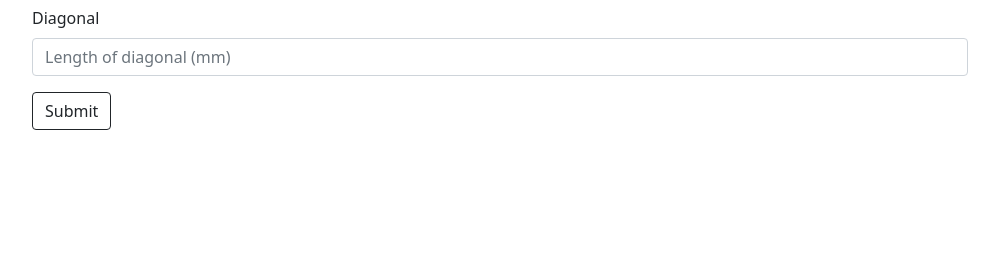
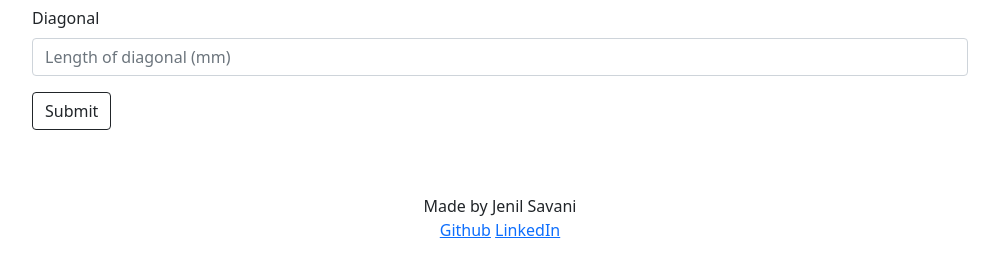
Before and after one commit to jenilsavani9/class-finder, a Flask app: page /bank in a window 1280 px wide. Shown: the part 624-882 px from the top of the page, without its empty margins (140-1139 px from the left). Before the commit the page ends 754 px from the top, so only its background shows below. Run offline with Flask 2, Linux system fonts and the light colour scheme.

Commit message:
add social links

```diff
--- a/templates/base.html
+++ b/templates/base.html
@@ -39,6 +39,19 @@
   {% block body %}
 
   {% endblock body %}
+
+  <footer class="page-footer font-small cyan darken-3">
+    <!-- Copyright -->
+    <div class="footer-copyright text-center py-3">
+      Made by Jenil Savani
+      <br>
+      <a href="https://github.com/jenilsavani9" class="text-center py-3">Github</a>
+      <a href="https://www.linkedin.com/in/jenil-savani-4ab4b71b0/" class="text-center py-3">LinkedIn</a>
+    </div>
+    <!-- Copyright -->
+
+  </footer>
+  <!-- Footer -->
   <!-- Optional JavaScript; choose one of the two! -->
 
   <!-- Option 1: Bootstrap Bundle with Popper -->
```
Also changed, not shown: 1 other file.
